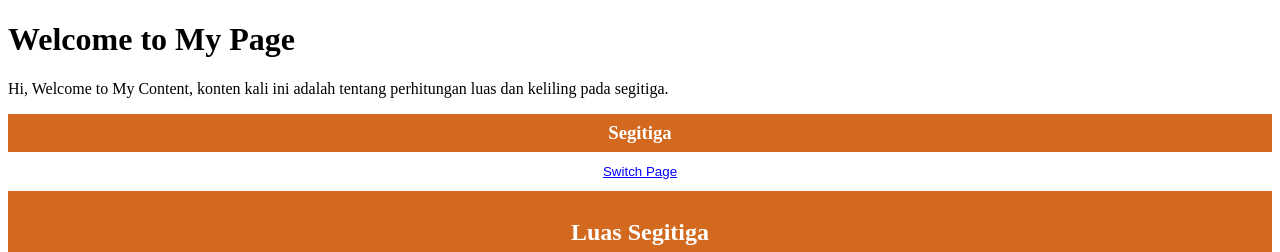
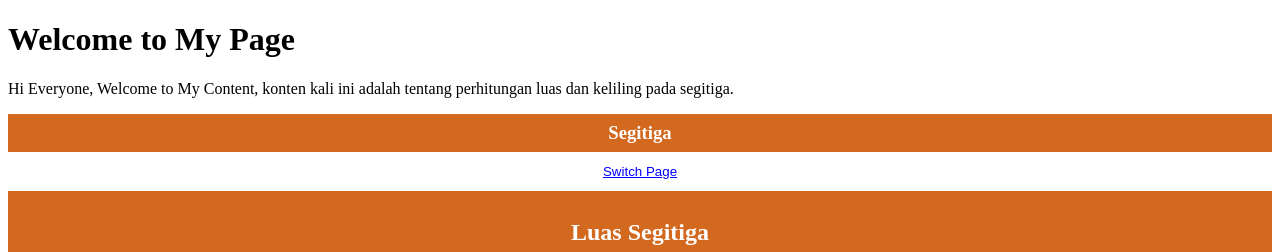
Before and after one commit to revou-fundamental-course/13-may-24-daniluki13, a plain HTML site: page index.html in a window 1280 px wide. Shown: the top 252 px of the page. Drawn offline with Linux system fonts and the light colour scheme.

Commit message:
update index.html

```diff
--- a/index.html
+++ b/index.html
@@ -11,7 +11,7 @@
         <h1>Welcome to My Page</h1>
         <section>
             <p>
-                Hi, Welcome to My Content, konten kali ini adalah tentang perhitungan luas dan keliling pada segitiga.
+                Hi Everyone, Welcome to My Content, konten kali ini adalah tentang perhitungan luas dan keliling pada segitiga.
             </p>
         </section>
     </header>
```
